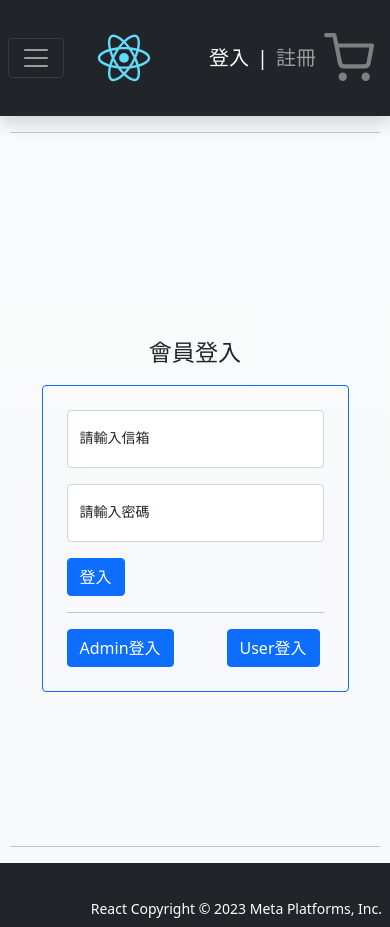
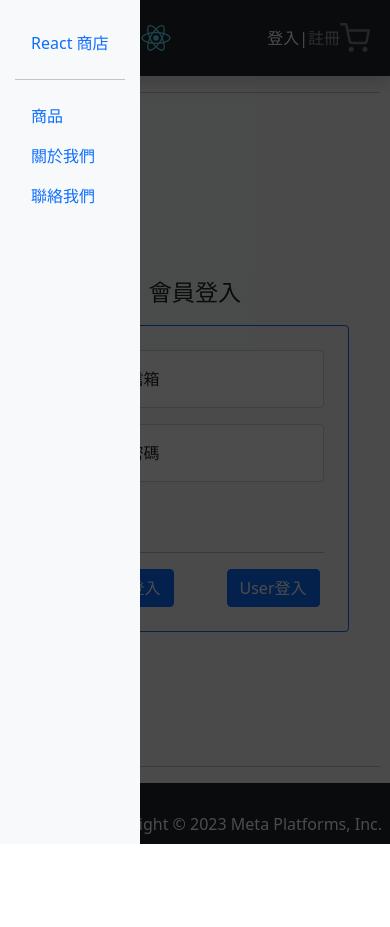
Before and after one commit to LQTjim/shop-app, a React (Create React App) app: page /login in a window 390 px wide. After the commit the page ends 844 px from the top, so only its background shows below. Built offline with nearby package versions, Linux system fonts and the light colour scheme.

Commit message:
re-design

```diff
--- a/package.json
+++ b/package.json
@@ -19,7 +19,8 @@
     "react-icons": "^4.7.1",
     "react-redux": "^8.0.4",
     "react-router-dom": "^6.3.0",
-    "react-scripts": "^5.0.1"
+    "react-scripts": "^5.0.1",
+    "sass": "^1.58.0"
   },
   "scripts": {
     "start": "react-scripts start",
--- a/src/App.css
+++ b/src/App.css
@@ -1,16 +1,34 @@
 body {
-  font-size: 0.875rem;
+  margin: 0;
+  padding: 0;
+  box-sizing: border-box;
 }
-.spinner {
-  animation: spin infinite 5s linear;
+.sidebar-overlay {
+  position: fixed;
+  top: 0;
+  bottom: 0;
+  right: 0;
+  left: 0;
+  background-color: rgba(0, 0, 0, 0.7);
+  z-index: 9999;
+  transition: transform 0.3s ease-in-out;
+  transform: translateX(-100%);
 }
-@keyframes spin {
-  from {
-    transform: rotate(0deg);
-  }
-  to {
-    transform: rotate(360deg);
+.custom-sidebar {
+  padding: 15px;
+  position: absolute;
+  max-width: 400px;
+  height: 100%;
+  z-index: 10000;
+}
+.sidebar-overlay .noscroll {
+  overflow: hidden;
+}
+.sidebar-show {
+  transform: none;
+}
+@media (min-width: 992px) {
+  body {
+    overflow: auto !important;
   }
 }
-
-/* custom bootstrap */
--- a/src/App.jsx
+++ b/src/App.jsx
@@ -19,7 +19,8 @@ import Contact from "./pages/Contact";
 import UserInfo from "./pages/UserInfo";
 import ErrorPage from "./pages/ErrorPage";
 import OrderComplete from "./pages/OrderComplete";
-import "bootstrap/dist/css/bootstrap.min.css";
+// import "bootstrap/dist/css/bootstrap.min.css";
+import "./styles/index.scss";
 import "./App.css";
 import Footer from "./components/Footer";
 
@@ -34,8 +35,9 @@ function App() {
 
   return (
     <>
-      <div className="bg-light bg-gradient d-flex flex-column min-vh-100">
+      <div className="d-flex flex-column vh-100 bg-light bg-gradient">
         <Navbar />
+
         <hr className="align-self-center" style={{ width: "95%" }} />
         <Routes>
           {/* protected routes */}
--- a/src/components/CartOffcanvas.jsx
+++ b/src/components/CartOffcanvas.jsx
@@ -45,12 +45,12 @@ function CartOffcanvas() {
         style={{ cursor: "pointer" }}
         onClick={showOffcanvas}
         color="gray"
-        size={50}
+        size={30}
       />
       <Offcanvas show={isShow} onHide={hideOffcanvas} placement="end">
         <Offcanvas.Header closeButton>
           <Offcanvas.Title>
-            <FiShoppingCart size={50} />
+            <FiShoppingCart size={30} />
             <span className="ms-2">購物車</span>
           </Offcanvas.Title>
         </Offcanvas.Header>
--- a/src/components/Footer.jsx
+++ b/src/components/Footer.jsx
@@ -5,7 +5,7 @@ function Footer() {
     <>
       <hr className="align-self-center" style={{ width: "95%" }} />
       <div
-        className="w-100 p-2 bg-dark text-white text-end d-flex justify-content-end align-items-end"
+        className="w-100 mt-auto p-2 bg-dark text-white text-end d-flex justify-content-end align-items-end"
         style={{ height: "4rem" }}
       >
         <span className="">React Copyright © 2023 Meta Platforms, Inc.</span>
--- a/src/components/Navbar.jsx
+++ b/src/components/Navbar.jsx
@@ -1,40 +1,39 @@
-import React from "react";
-import { useDispatch, useSelector } from "react-redux";
-import { logout } from "../features/authSlice";
+import React, { useState } from "react";
+import { useSelector } from "react-redux";
+
 import { NavLink } from "react-router-dom";
-import { Navbar as NavbarBs, Nav, Button } from "react-bootstrap";
-import { FaUserCircle } from "react-icons/fa";
+import { Navbar as NavbarBs, Nav, Container } from "react-bootstrap";
+import { FaBars, FaUserCircle } from "react-icons/fa";
 import { FiShoppingCart } from "react-icons/fi";
 import logo from "../logo.svg";
 import ShoppingCartIcon from "./ShoppingCartIcon";
+import SideBar from "./SideBar";
 
 function Navbar() {
-  const dispatch = useDispatch();
-
   const isAuth = useSelector((state) => state.auth.isLogin);
   const role = useSelector((state) => state.auth?.role);
   const name = useSelector((state) => state.auth?.name);
+  const [sideBarShow, setSideBarShow] = useState(false);
 
-  function logoutHandle() {
-    dispatch(logout());
-  }
-
-  return (
+  /*  return (
     <NavbarBs
       bg="dark"
-      expand={"sm"}
+      expand={"lg"}
       variant="dark"
       className="shadow px-2"
       sticky="top"
     >
+      <Container fluid>
         <NavbarBs.Toggle aria-controls="basic-navbar-nav" />
         <NavbarBs.Brand to="/" as={NavLink}>
-        <img src={logo} alt="logo" style={{ width: "90px", height: "90px" }} />
-        <span className="fs-3 d-none d-lg-inline">React商店</span>
+          <img src={logo} alt="" style={{ width: "50px", height: "50px" }} />
+        </NavbarBs.Brand>
+        <NavbarBs.Brand className="d-lg-block d-none" to="/" as={NavLink}>
+          React商店
         </NavbarBs.Brand>
 
-      <NavbarBs.Collapse id="basic-navbar-nav">
-        <Nav className="me-0 ">
+        <NavbarBs.Collapse id="basic-navbar-nav" className="align-self-start">
+          <Nav className="me-0" style={{ maxHeight: "100px" }} navbarScroll>
             <Nav.Link to="product" as={NavLink} className="me-0 px-1 fs-4">
               商品
             </Nav.Link>
@@ -51,15 +50,12 @@ function Navbar() {
             ) : null}
           </Nav>
         </NavbarBs.Collapse>
-      <Nav>
+        <Nav aria-controls="basic-navbar-nav" className="custom">
           {isAuth ? (
             <span className="d-flex align-items-center me-2">
               <Nav.Link to="/user-info" as={NavLink}>
-              <FaUserCircle title={`嗨! , ${name}`} size={50} />
+                <FaUserCircle title={`嗨! , ${name}`} size={45} />
               </Nav.Link>
-            <Button onClick={logoutHandle} className="mx-2">
-              登出
-            </Button>
               <ShoppingCartIcon />
             </span>
           ) : (
@@ -72,11 +68,86 @@ function Navbar() {
                 註冊
               </Nav.Link>
               <Nav.Link to="/login" as={NavLink}>
-              <FiShoppingCart color="gray" size={50} />
+                <FiShoppingCart color="gray" size={40} />
               </Nav.Link>
             </span>
           )}
         </Nav>
+      </Container>
+    </NavbarBs>
+  ); */
+  return (
+    <NavbarBs
+      bg="dark"
+      expand={"lg"}
+      variant="dark"
+      className="shadow px-2 position-relative"
+      sticky="top"
+    >
+      <Container fluid>
+        <FaBars
+          className="d-lg-none"
+          color="gray"
+          size={40}
+          style={{ cursor: "pointer" }}
+          onClick={() => {
+            setSideBarShow((prev) => !prev);
+          }}
+        />
+
+        <SideBar
+          sideBarShow={sideBarShow}
+          onHide={() => {
+            setSideBarShow(false);
+          }}
+        />
+
+        <NavbarBs.Brand className="d-flex" to="/" as={NavLink}>
+          <img src={logo} alt="" style={{ width: "50px", height: "50px" }} />
+          <div className="d-lg-block d-none my-auto">React商店</div>
+        </NavbarBs.Brand>
+
+        <Nav className="d-none d-lg-flex">
+          <Nav.Link to="product" as={NavLink}>
+            商品
+          </Nav.Link>
+          <Nav.Link to="about" as={NavLink}>
+            關於我們
+          </Nav.Link>
+          <Nav.Link to="contact" as={NavLink}>
+            聯絡我們
+          </Nav.Link>
+          {role === "admin" ? (
+            <Nav.Link to="admin" as={NavLink}>
+              後台
+            </Nav.Link>
+          ) : null}
+        </Nav>
+
+        <Nav>
+          {isAuth ? (
+            <span className="d-flex align-items-center">
+              <Nav.Link to="/user-info" as={NavLink}>
+                <FaUserCircle title={`嗨! , ${name}`} size={30} />
+              </Nav.Link>
+              <ShoppingCartIcon />
+            </span>
+          ) : (
+            <span className="d-flex align-items-center ">
+              <Nav.Link to="/login" as={NavLink} className="">
+                登入
+              </Nav.Link>
+              <div className="text-light">|</div>
+              <Nav.Link to="/signup" as={NavLink} className="">
+                註冊
+              </Nav.Link>
+              <Nav.Link to="/login" as={NavLink}>
+                <FiShoppingCart color="gray" size={30} />
+              </Nav.Link>
+            </span>
+          )}
+        </Nav>
+      </Container>
     </NavbarBs>
   );
 }
--- /dev/null
+++ b/src/components/SideBar.jsx
@@ -0,0 +1,53 @@
+import React, { useEffect } from "react";
+import { Nav } from "react-bootstrap";
+import { useSelector } from "react-redux";
+import { NavLink } from "react-router-dom";
+
+function SideBar(props) {
+  console.log(props);
+  const role = useSelector((state) => state.auth?.role);
+  useEffect(() => {
+    const body = document.querySelector("body");
+    body.style.overflow = "hidden";
+    return () => {
+      body.style.overflow = "auto";
+    };
+  }, []);
+  return (
+    <div
+      className="d-lg-none sidebar-overlay sidebar-show"
+      onClick={(e) => {
+        e.stopPropagation();
+        props.onHide();
+      }}
+    >
+      <div
+        className="bg-light custom-sidebar"
+        onClick={(e) => {
+          e.stopPropagation();
+        }}
+      >
+        <Nav.Link className="mt-2" to="/" as={NavLink}>
+          React 商店
+        </Nav.Link>
+        <hr />
+        <Nav.Link to="product" as={NavLink}>
+          商品
+        </Nav.Link>
+        <Nav.Link to="about" as={NavLink}>
+          關於我們
+        </Nav.Link>
+        <Nav.Link to="contact" as={NavLink}>
+          聯絡我們
+        </Nav.Link>
+        {role === "admin" ? (
+          <Nav.Link to="admin" as={NavLink}>
+            後台
+          </Nav.Link>
+        ) : null}
+      </div>
+    </div>
+  );
+}
+
+export default SideBar;
--- a/src/pages/UserInfo.jsx
+++ b/src/pages/UserInfo.jsx
@@ -1,12 +1,17 @@
 import React from "react";
+import { logout } from "../features/authSlice";
 import { Button } from "react-bootstrap";
 import { FaUserCircle } from "react-icons/fa";
-import { useSelector } from "react-redux";
+import { useDispatch, useSelector } from "react-redux";
 import { Link } from "react-router-dom";
 
 function UserInfo() {
   const user = useSelector((state) => state.auth);
+  const dispatch = useDispatch();
 
+  function logoutHandle() {
+    dispatch(logout());
+  }
   return (
     <div className="text-center mt-5" style={{ height: "80vh" }}>
       <FaUserCircle size={120} />
@@ -15,6 +20,9 @@ function UserInfo() {
       <div className="mt-4 fs-3">
         使用者狀態 : {user.role === "admin" ? "管理員" : "一般使用者"}
       </div>
+      <Button onClick={logoutHandle} className="mx-2">
+        登出
+      </Button>
       <Link to="/product">
         <Button className="my-5 fs-3">來去購物!gogogo!</Button>
       </Link>
--- /dev/null
+++ b/src/styles/index.scss
@@ -0,0 +1,3 @@
+//這邊可以編譯變數
+
+@import "bootstrap/scss/bootstrap";
```
Also changed, not shown: src/components/Slides.jsx (+2 -82 lines), 1 other file (tests, documents, lock files or other folders). Lines whose indentation alone changed are shown as unchanged.
